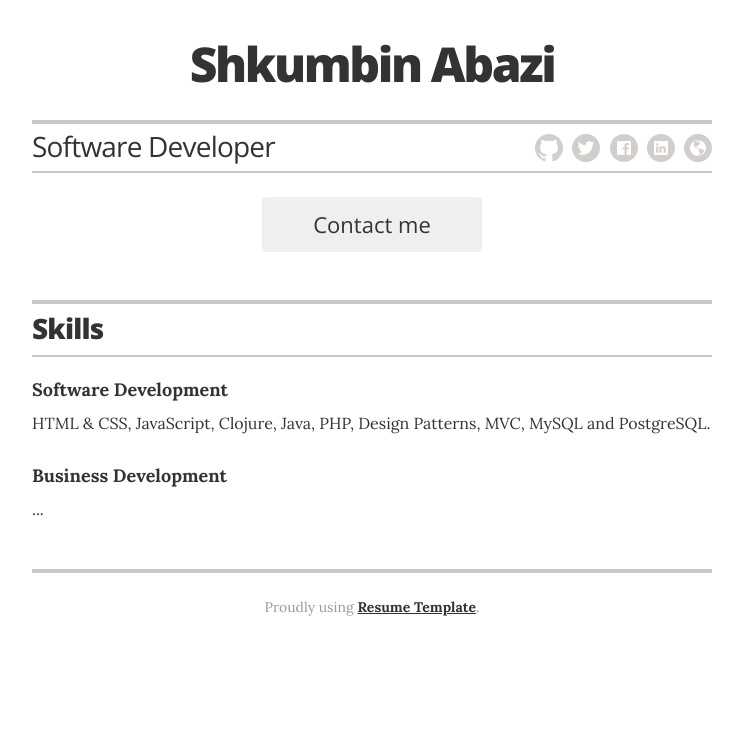
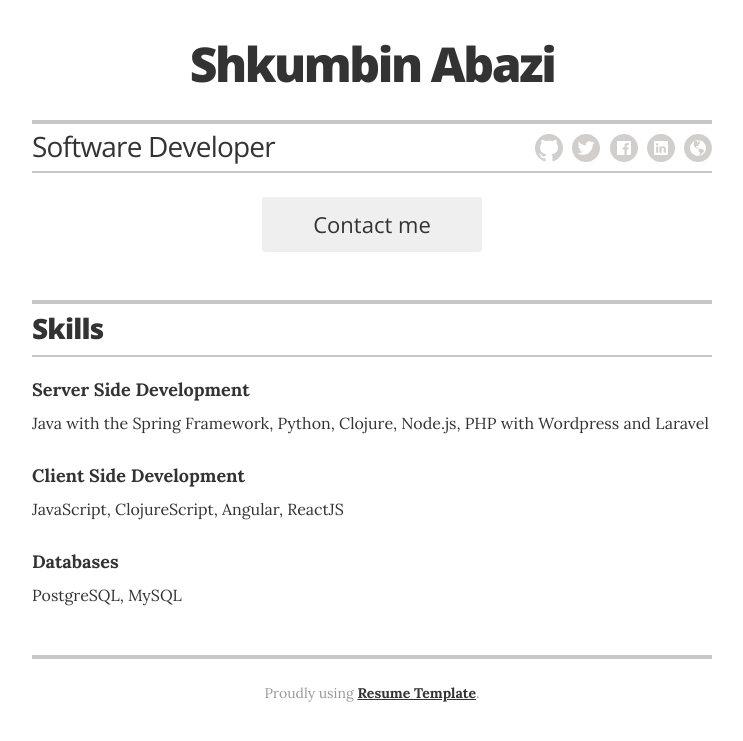
Before and after one commit to s-abazi/s-abazi.github.io, a Jekyll site: the page built from index.html, in a window 1280 px wide. Shown: the top 741 px of the page, without its empty margins (268-1011 px from the left). Built offline with Jekyll 4.4.1, drawn with Linux system fonts in a browser that asks for light colours.

Commit message:
Change structure and add some techs

```diff
--- a/_layouts/resume.html
+++ b/_layouts/resume.html
@@ -132,13 +132,18 @@
         </header>
 
         <div class="resume-item">
-          <h4 class="resume-item-details">Software Development</h4>
-          <p class="resume-item-copy">HTML & CSS, JavaScript, Clojure, Java, PHP, Design Patterns, MVC, MySQL and PostgreSQL.</p>
+          <h4 class="resume-item-details">Server Side Development</h4>
+          <p class="resume-item-copy">Java with the Spring Framework, Python, Clojure, Node.js, PHP with Wordpress and Laravel</p>
         </div>
 
         <div class="resume-item">
-          <h4 class="resume-item-details">Business Development</h4>
-          <p class="resume-item-copy">...</p>
+          <h4 class="resume-item-details">Client Side Development</h4>
+          <p class="resume-item-copy">JavaScript, ClojureScript, Angular, ReactJS</p>
+        </div>
+
+        <div class="resume-item">
+          <h4 class="resume-item-details">Databases</h4>
+          <p class="resume-item-copy">PostgreSQL, MySQL</p>
         </div>
 
       </section>
```
